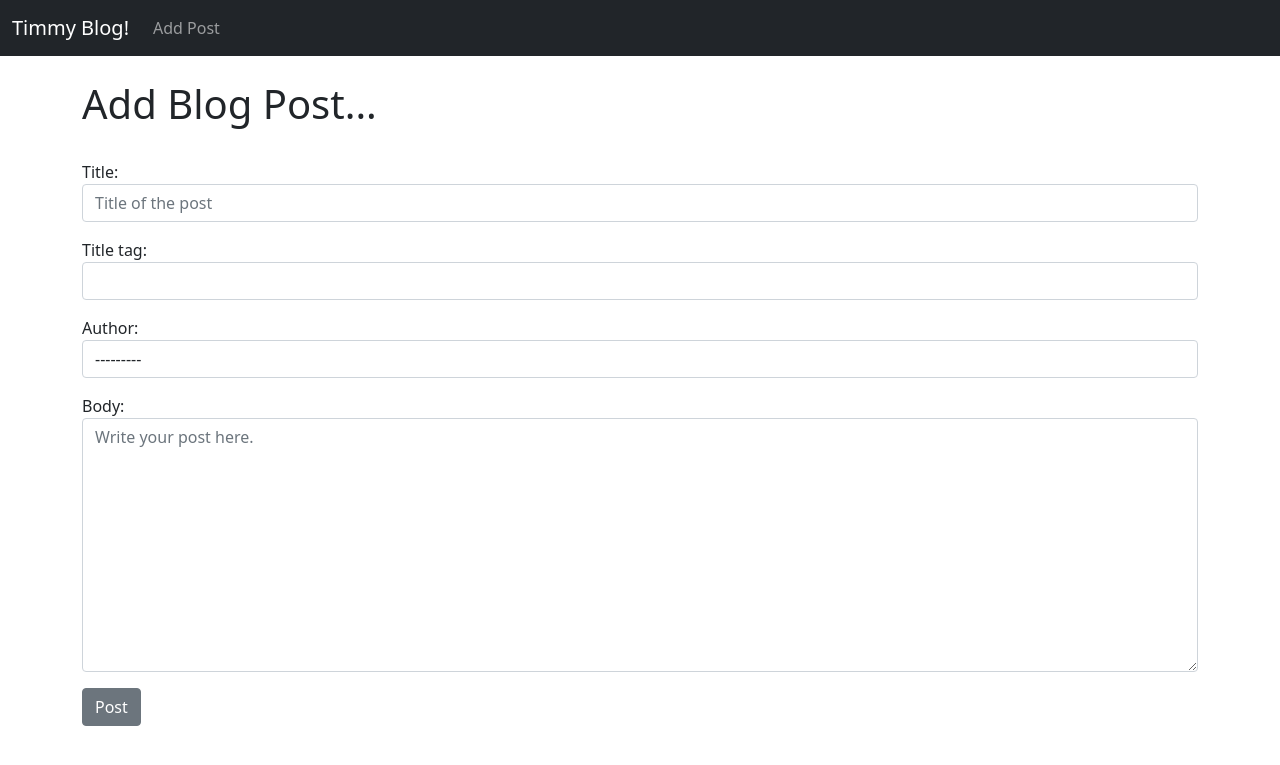
After one commit to man-of-mind/Matrix-capstoneProject, a Django app: page /add_new_post/ in a window 1280 px wide. The commit adds this page. Shown: the top 765 px of the page. Run offline with Django 3.2, Linux system fonts and the light colour scheme; data comes from the database, SQL or seed files in the repository; both versions use the stored data as it was after the commit.

Commit message:
styled the djamgo form

```diff
--- /dev/null
+++ b/timothyBlog/timmyBlog/forms.py
@@ -0,0 +1,14 @@
+from django import forms
+from .models import Post
+
+class PostForm(forms.ModelForm):
+    class Meta:
+        model = Post
+        fields = ('title', 'title_tag', 'author', 'body')
+
+        widgets = {
+            'title': forms.TextInput(attrs={'class': 'form-control', 'placeholder': 'Title of the post'}),
+            'title_tag': forms.TextInput(attrs={'class': 'form-control'}),
+            'author': forms.Select(attrs={'class': 'form-control'}),
+            'body': forms.Textarea(attrs={'class': 'form-control', 'placeholder': 'Write your post here.'}),
+        }
--- a/timothyBlog/timmyBlog/models.py
+++ b/timothyBlog/timmyBlog/models.py
@@ -1,12 +1,17 @@
 from django.db import models
 from django.contrib.auth.models import User
+from django.urls import reverse
 # Create your models here.
 
 class Post(models.Model):
     title = models.CharField(max_length=255)
-    title_tag = models.CharField(max_length=255, default='Timmy\'s Blog')
+    title_tag = models.CharField(max_length=255)
     author = models.ForeignKey(User, on_delete=models.CASCADE)
     body = models.TextField()
 
     def __str__(self):
         return self.title + ' | ' + str(self.author)
+
+    def get_absolute_url(self):
+#        return reverse('article-detail', args=(str(self.id)))
+        return reverse('home')
--- /dev/null
+++ b/timothyBlog/timmyBlog/templates/add_post.html
@@ -0,0 +1,15 @@
+{% extends 'base.html' %}
+{% block title %}Create A New blog post{% endblock %}
+{% block content %}
+<h1>Add Blog Post...</h1>
+<br>
+
+<div class="mb-3">
+<form method="POST">
+    {% csrf_token %}
+    {{ form.as_p }}
+    <button class="btn btn-secondary">Post</button>
+</form>
+</div>
+
+{% endblock %}
--- a/timothyBlog/timmyBlog/templates/base.html
+++ b/timothyBlog/timmyBlog/templates/base.html
@@ -26,7 +26,7 @@
           <ul class="navbar-nav me-auto mb-2 mb-lg-0">
 
             <li class="nav-item">
-              <a class="nav-link" href="#">Link</a>
+              <a class="nav-link" href="{% url 'add_new_post' %}">Add Post</a>
             </li>
 
 
--- a/timothyBlog/timmyBlog/urls.py
+++ b/timothyBlog/timmyBlog/urls.py
@@ -1,8 +1,9 @@
 from django.urls import path
-from .views import HomePage, ArticleDetailPage
+from .views import AddPostView, HomePage, ArticleDetailPage
 
 urlpatterns = [
 #    path('', views.home, name="home"),
     path('', HomePage.as_view(), name="home"),
     path('article/<int:pk>', ArticleDetailPage.as_view(), name="article-detail"),
+    path('add_new_post/', AddPostView.as_view(), name="add_new_post")
 ]
--- a/timothyBlog/timmyBlog/views.py
+++ b/timothyBlog/timmyBlog/views.py
@@ -1,7 +1,9 @@
+from django.db import models
 from timmyBlog.models import Post
 from django.shortcuts import render
-from django.views.generic import ListView, DetailView
+from django.views.generic import ListView, DetailView, CreateView
 from .models import Post
+from .forms import PostForm
 
 # Create your views here.
 
@@ -17,3 +19,11 @@ class HomePage(ListView):
 class ArticleDetailPage(DetailView):
     model = Post
     template_name = 'article_details.html'
+
+
+class AddPostView(CreateView):
+    model = Post
+    form_class = PostForm
+    template_name = 'add_post.html'
+    #fields = ('title', 'body', 'author')
+    #fields = '__all__'
```
Also changed, not shown: timothyBlog/db.sqlite3.
